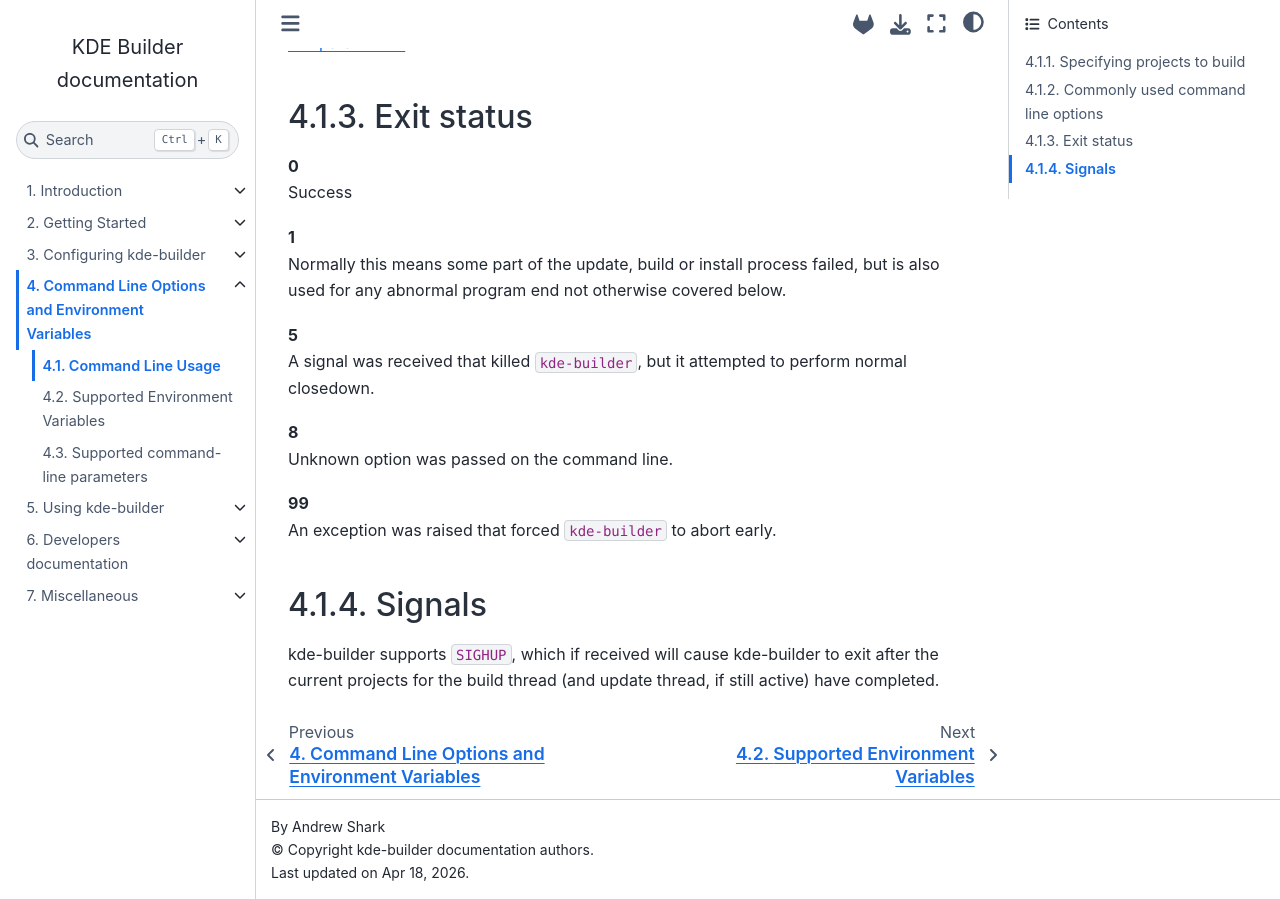
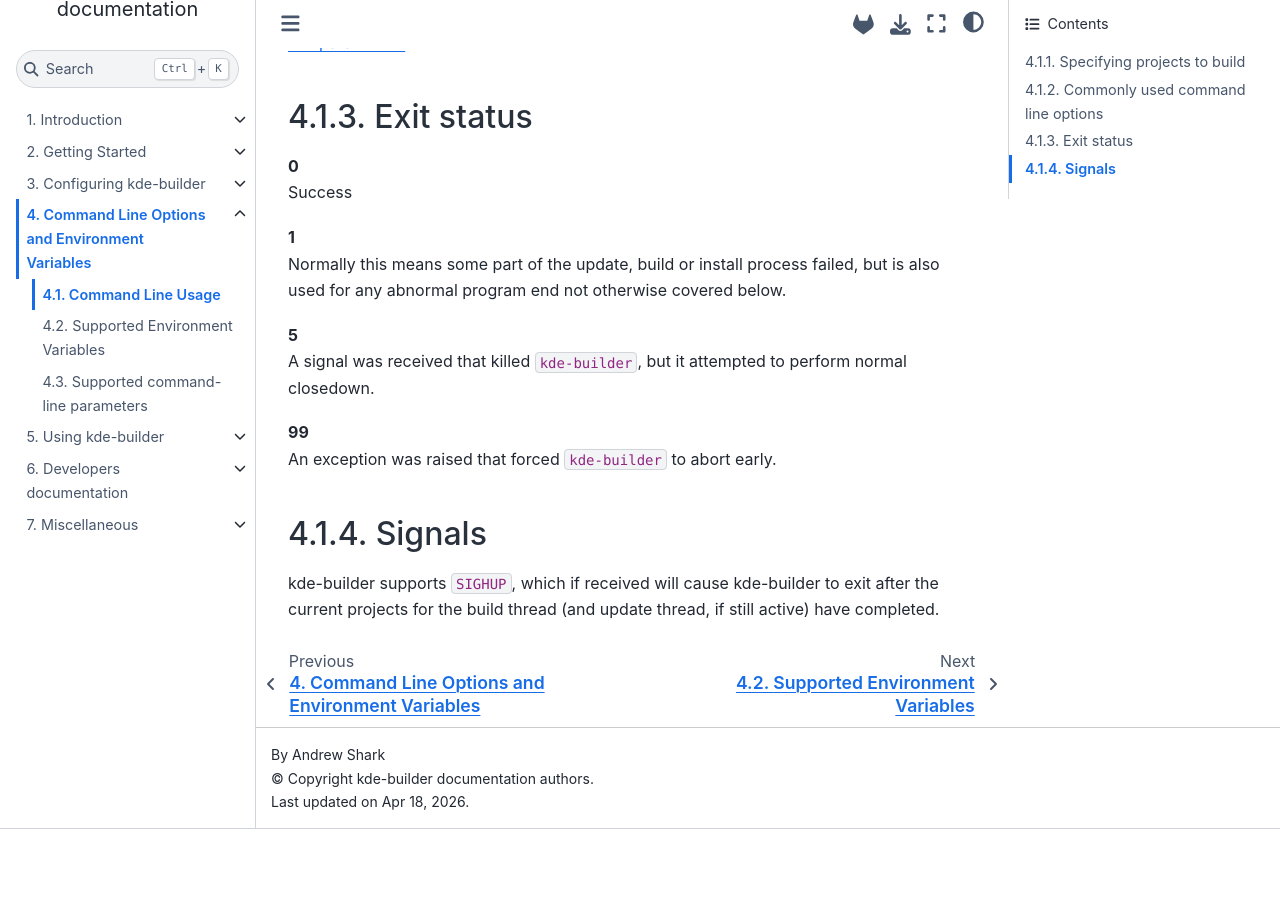
Before and after one commit to KDE/kde-builder, a Sphinx documentation site: the page built from doc/cmdline/cmdline-usage.md, in a window 1280 px wide and 900 px high, scrolled down 1627 px. Built offline with Sphinx 7.4.7 and the Sphinx Book theme 1.1.4, drawn with Linux system fonts in a browser that asks for light colours; after the commit the page ends 2456 px from its top, so only the background shows below that.

Commit message:
doc: Remove unused exit code from list

```diff
--- a/doc/cmdline/cmdline-usage.md
+++ b/doc/cmdline/cmdline-usage.md
@@ -90,9 +90,6 @@
 A signal was received that killed `kde-builder`, but it attempted to
 perform normal closedown.
 
-**8**
-Unknown option was passed on the command line.
-
 **99**
 An exception was raised that forced `kde-builder` to abort early.
 
```
